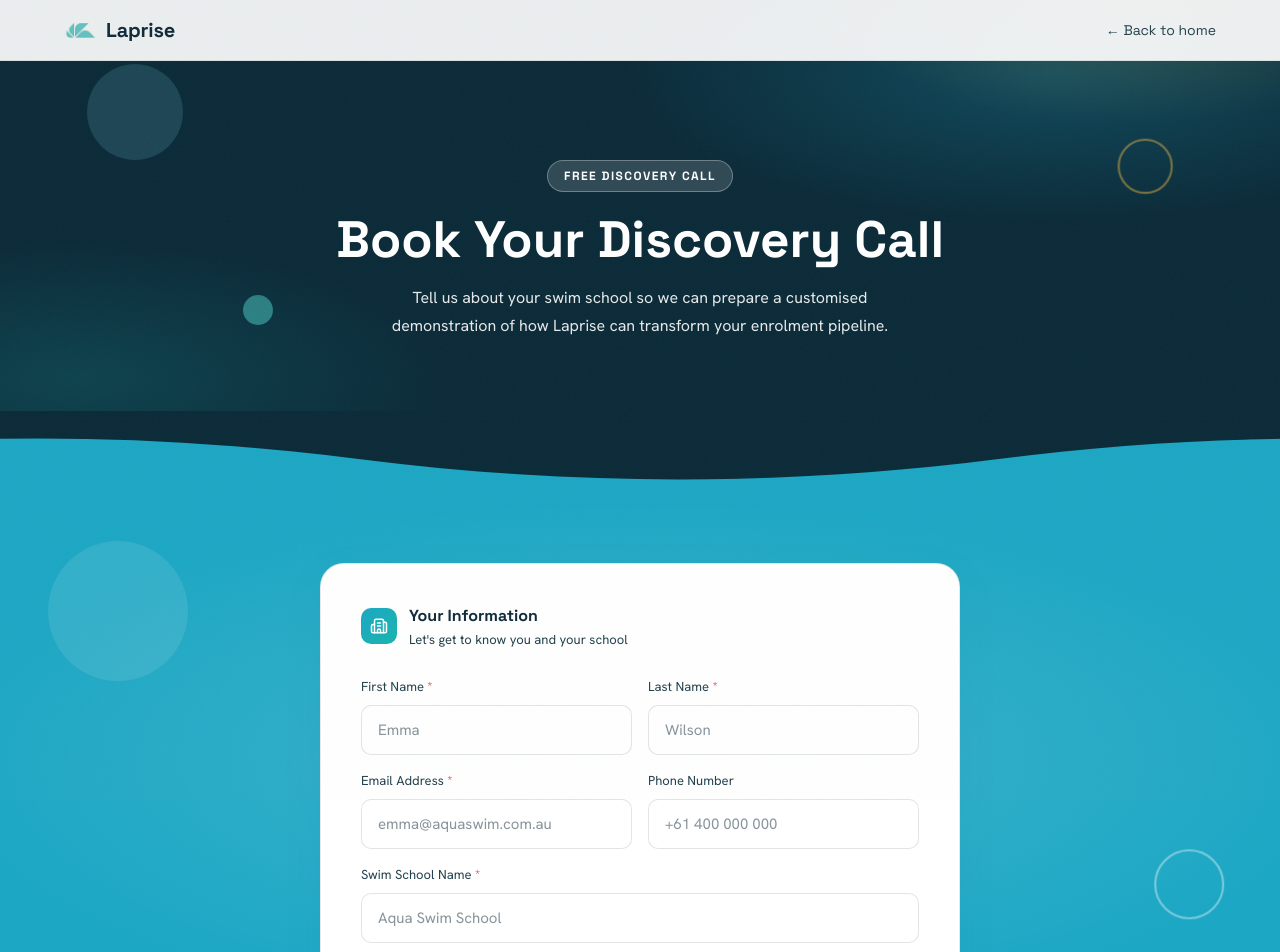
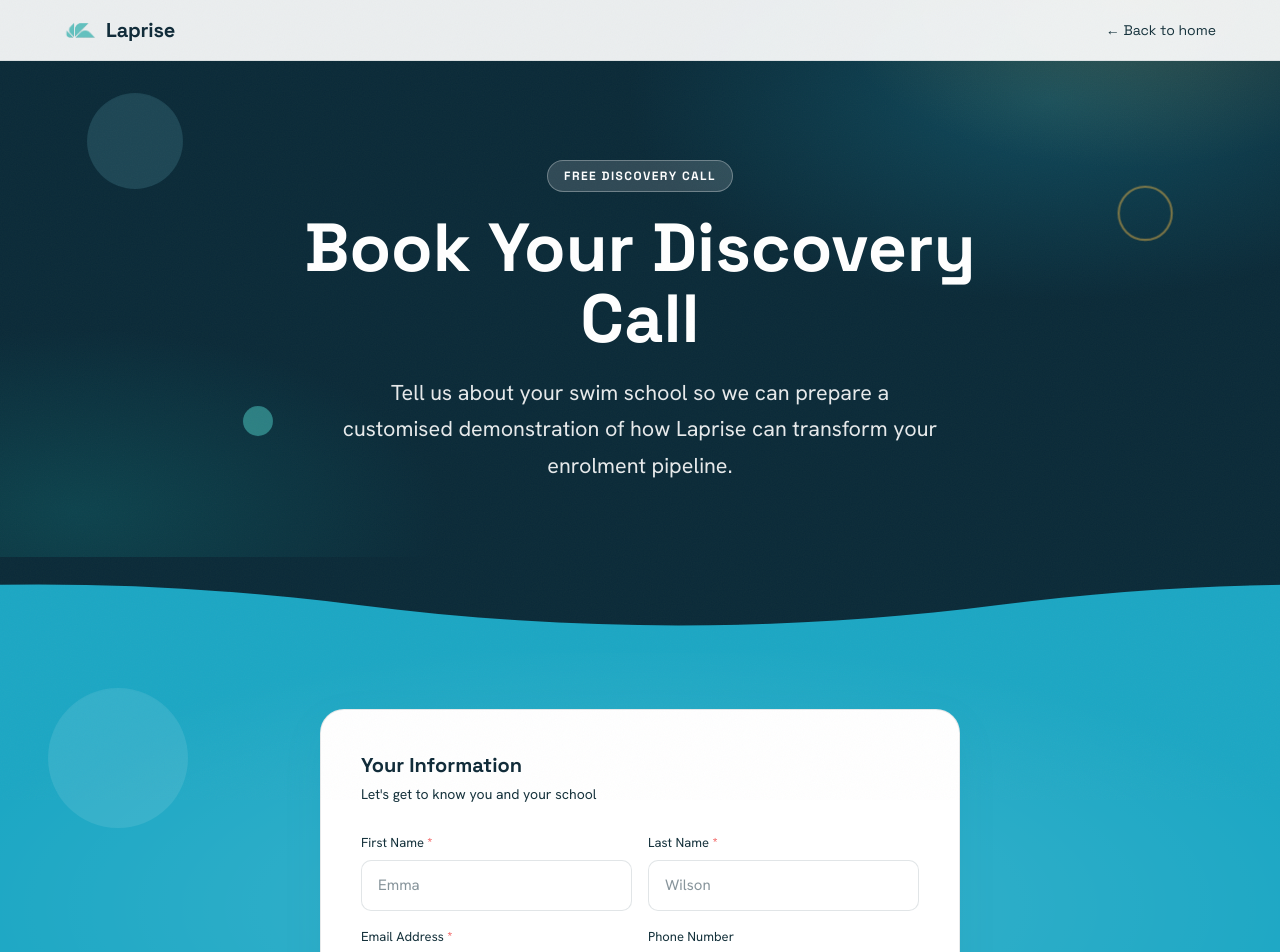
Before and after one commit to HaydenVanderhee/Laprise.org, a React (Vite) app: page /book in a window 1280 px wide. Shown: the top 952 px of the page. Built offline with nearby package versions, Linux system fonts and the light colour scheme.

Commit message:
Book page: darker labels, bigger header heading + subtitle, remove vibe-coding icon tile

```diff
--- a/src/components/BookPage.tsx
+++ b/src/components/BookPage.tsx
@@ -2,7 +2,7 @@ import { useState, useEffect, useRef } from 'react'
 import { motion } from 'framer-motion'
 import { LogoMark } from './LogoMark'
 import { WaveDivider } from './LandingPage'
-import { CheckCircle2, Building2, ChevronDown, ChevronUp, MessageSquare } from 'lucide-react'
+import { CheckCircle2, ChevronDown, ChevronUp, MessageSquare } from 'lucide-react'
 
 const EASE = [0.25, 0.46, 0.45, 0.94] as [number, number, number, number]
 const TEAL = '#0E7FA8'
@@ -33,7 +33,7 @@ function PageNav() {
           <LogoMark size={32} />
           <span style={{ fontFamily: "'Space Grotesk',sans-serif", fontSize: 20, fontWeight: 700, color: '#0F2A38', letterSpacing: '-0.01em' }}>Laprise</span>
         </a>
-        <a href="/" style={{ color: '#22414C', fontSize: 14, textDecoration: 'none', fontFamily: "'Space Grotesk',sans-serif", transition: 'color 0.2s' }}
+        <a href="/" style={{ color: '#14313B', fontSize: 14, textDecoration: 'none', fontFamily: "'Space Grotesk',sans-serif", transition: 'color 0.2s' }}
           onMouseEnter={e => (e.currentTarget.style.color = TEAL)}
           onMouseLeave={e => (e.currentTarget.style.color = '#54707C')}>
           ← Back to home
@@ -116,10 +116,10 @@ export function BookPage() {
           <span style={{ display: 'inline-flex', alignItems: 'center', gap: 8, fontFamily: "'Space Grotesk',sans-serif", fontSize: 12, fontWeight: 700, letterSpacing: '0.12em', textTransform: 'uppercase', color: '#FFFFFF', background: 'rgba(255,255,255,0.15)', border: '1px solid rgba(255,255,255,0.3)', padding: '6px 16px', borderRadius: 9999, marginBottom: 20 }}>
             Free Discovery Call
           </span>
-          <h1 style={{ fontFamily: "'Space Grotesk',sans-serif", fontSize: 'clamp(2rem,5.5vw,3.2rem)', fontWeight: 700, lineHeight: 1.1, marginBottom: 16, color: '#FFFFFF' }}>
+          <h1 style={{ fontFamily: "'Space Grotesk',sans-serif", fontSize: 'clamp(2.5rem,7vw,4.25rem)', fontWeight: 700, lineHeight: 1.05, marginBottom: 20, color: '#FFFFFF' }}>
             Book Your Discovery Call
           </h1>
-          <p style={{ fontSize: 16, color: 'rgba(255,255,255,0.9)', lineHeight: 1.7, maxWidth: 520, margin: '0 auto' }}>
+          <p style={{ fontSize: 'clamp(1.05rem,2.2vw,1.35rem)', color: 'rgba(255,255,255,0.9)', lineHeight: 1.7, maxWidth: 600, margin: '0 auto' }}>
             Tell us about your swim school so we can prepare a customised demonstration of how Laprise can transform your enrolment pipeline.
           </p>
         </motion.div>
@@ -139,21 +139,16 @@ export function BookPage() {
           style={{ background: '#FFFFFF', border: '1px solid rgba(14,42,56,0.10)', borderRadius: 24, padding: 'clamp(24px,5vw,40px)', boxShadow: '0 14px 40px rgba(14,127,168,0.08)' }}>
 
           {/* Section label */}
-          <div style={{ display: 'flex', alignItems: 'center', gap: 12, marginBottom: 28 }}>
-            <div style={{ width: 36, height: 36, borderRadius: 10, background: 'linear-gradient(135deg,#1CA7C4,#17B5AE)', display: 'flex', alignItems: 'center', justifyContent: 'center', flexShrink: 0 }}>
-              <Building2 size={18} color="#FFFFFF" />
-            </div>
-            <div>
-              <p style={{ fontFamily: "'Space Grotesk',sans-serif", fontWeight: 700, fontSize: 16, marginBottom: 2 }}>Your Information</p>
-              <p style={{ fontSize: 13, color: '#22414C' }}>Let's get to know you and your school</p>
-            </div>
+          <div style={{ marginBottom: 28 }}>
+            <p style={{ fontFamily: "'Space Grotesk',sans-serif", fontWeight: 700, fontSize: 20, marginBottom: 4, color: '#0F2A38' }}>Your Information</p>
+            <p style={{ fontSize: 14, color: '#14313B' }}>Let's get to know you and your school</p>
           </div>
 
           {/* Name row */}
           <div style={{ display: 'grid', gridTemplateColumns: '1fr 1fr', gap: 16, marginBottom: 16 }}>
             {[['firstName', 'First Name', 'Emma', true], ['lastName', 'Last Name', 'Wilson', true]].map(([k, label, ph, req]) => (
               <div key={k as string}>
-                <label style={{ display: 'block', fontSize: 13, color: '#22414C', marginBottom: 8, fontWeight: 500 }}>
+                <label style={{ display: 'block', fontSize: 13, color: '#14313B', marginBottom: 8, fontWeight: 500 }}>
                   {label as string}{req && <span style={{ color: '#ef4444' }}> *</span>}
                 </label>
                 <input value={(form as any)[k as string]} onChange={e => set(k as string, e.target.value)}
@@ -167,14 +162,14 @@ export function BookPage() {
           {/* Email / phone */}
           <div style={{ display: 'grid', gridTemplateColumns: '1fr 1fr', gap: 16, marginBottom: 16 }}>
             <div>
-              <label style={{ display: 'block', fontSize: 13, color: '#22414C', marginBottom: 8, fontWeight: 500 }}>Email Address <span style={{ color: '#ef4444' }}>*</span></label>
+              <label style={{ display: 'block', fontSize: 13, color: '#14313B', marginBottom: 8, fontWeight: 500 }}>Email Address <span style={{ color: '#ef4444' }}>*</span></label>
               <input type="email" value={form.email} onChange={e => set('email', e.target.value)}
                 placeholder="emma@aquaswim.com.au" style={inputStyle}
                 onFocus={e => (e.currentTarget.style.borderColor = 'rgba(28,167,196,0.5)')}
                 onBlur={e => (e.currentTarget.style.borderColor = 'rgba(14,42,56,0.12)')} />
             </div>
             <div>
-              <label style={{ display: 'block', fontSize: 13, color: '#22414C', marginBottom: 8, fontWeight: 500 }}>Phone Number</label>
+              <label style={{ display: 'block', fontSize: 13, color: '#14313B', marginBottom: 8, fontWeight: 500 }}>Phone Number</label>
               <input type="tel" value={form.phone} onChange={e => set('phone', e.target.value)}
                 placeholder="+61 400 000 000" style={inputStyle}
                 onFocus={e => (e.currentTarget.style.borderColor = 'rgba(28,167,196,0.5)')}
@@ -184,7 +179,7 @@ export function BookPage() {
 
           {/* School name */}
           <div style={{ marginBottom: 24 }}>
-            <label style={{ display: 'block', fontSize: 13, color: '#22414C', marginBottom: 8, fontWeight: 500 }}>Swim School Name <span style={{ color: '#ef4444' }}>*</span></label>
+            <label style={{ display: 'block', fontSize: 13, color: '#14313B', marginBottom: 8, fontWeight: 500 }}>Swim School Name <span style={{ color: '#ef4444' }}>*</span></label>
             <input value={form.businessName} onChange={e => set('businessName', e.target.value)}
               placeholder="Aqua Swim School" style={inputStyle}
               onFocus={e => (e.currentTarget.style.borderColor = 'rgba(28,167,196,0.5)')}
@@ -193,7 +188,7 @@ export function BookPage() {
 
           {/* Services multiselect */}
           <div style={{ marginBottom: 24 }} ref={dropRef}>
-            <label style={{ display: 'block', fontSize: 13, color: '#22414C', marginBottom: 8, fontWeight: 500 }}>Primary Services Offered <span style={{ color: '#ef4444' }}>*</span></label>
+            <label style={{ display: 'block', fontSize: 13, color: '#14313B', marginBottom: 8, fontWeight: 500 }}>Primary Services Offered <span style={{ color: '#ef4444' }}>*</span></label>
 
             {form.services.length > 0 && (
               <div style={{ display: 'flex', flexWrap: 'wrap', gap: 8, marginBottom: 10 }}>
@@ -220,7 +215,7 @@ export function BookPage() {
                 {filteredServices.map(s => (
                   <button key={s} type="button"
                     onMouseDown={e => { e.preventDefault(); toggleService(s); setServiceSearch('') }}
-                    style={{ width: '100%', textAlign: 'left', padding: '10px 16px', background: 'none', border: 'none', cursor: 'pointer', fontSize: 14, color: '#22414C', transition: 'background 0.15s, color 0.15s' }}
+                    style={{ width: '100%', textAlign: 'left', padding: '10px 16px', background: 'none', border: 'none', cursor: 'pointer', fontSize: 14, color: '#14313B', transition: 'background 0.15s, color 0.15s' }}
                     onMouseEnter={e => { (e.currentTarget as HTMLElement).style.background = 'rgba(28,167,196,0.10)'; (e.currentTarget as HTMLElement).style.color = '#0F2A38' }}
                     onMouseLeave={e => { (e.currentTarget as HTMLElement).style.background = 'none'; (e.currentTarget as HTMLElement).style.color = '#54707C' }}>
                     {s}
@@ -240,7 +235,7 @@ export function BookPage() {
             <label style={{ display: 'flex', alignItems: 'flex-start', gap: 12, cursor: 'pointer' }}>
               <input type="checkbox" checked={form.agreedToTerms} onChange={e => set('agreedToTerms', e.target.checked)}
                 style={{ marginTop: 2, accentColor: TEAL, width: 16, height: 16, flexShrink: 0 }} />
-              <span style={{ fontSize: 13, color: '#22414C', lineHeight: 1.6 }}>
+              <span style={{ fontSize: 13, color: '#14313B', lineHeight: 1.6 }}>
                 I agree to Laprise's{' '}
                 <a href="https://app.termly.io/policy-viewer/policy.html?policyUUID=ca6aefbb-e411-4065-8cfb-36cbea11c613" target="_blank" rel="noopener noreferrer" style={{ color: TEAL, textDecoration: 'none' }}>Terms & Conditions</a>
                 {' '}and{' '}
```
